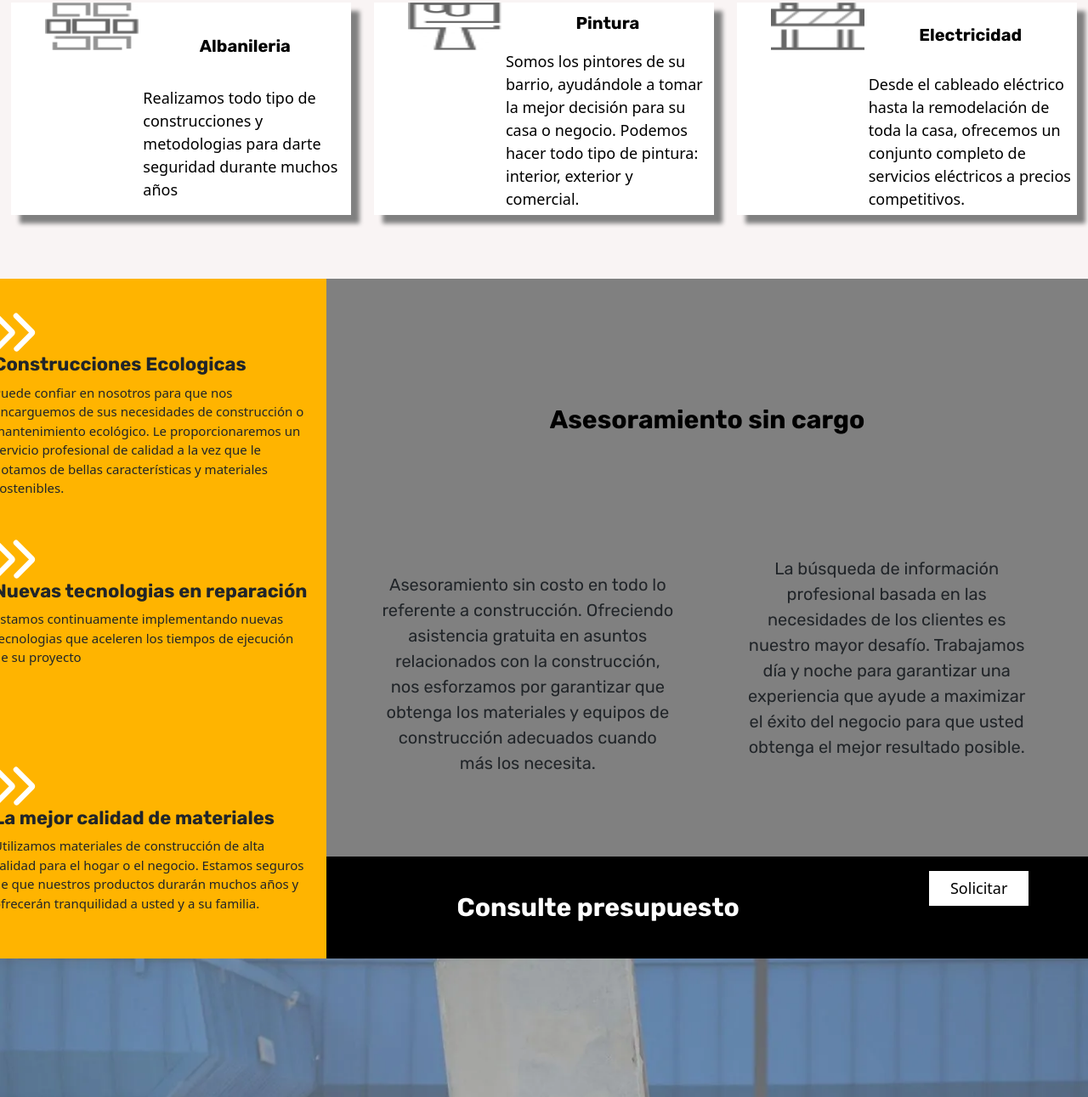
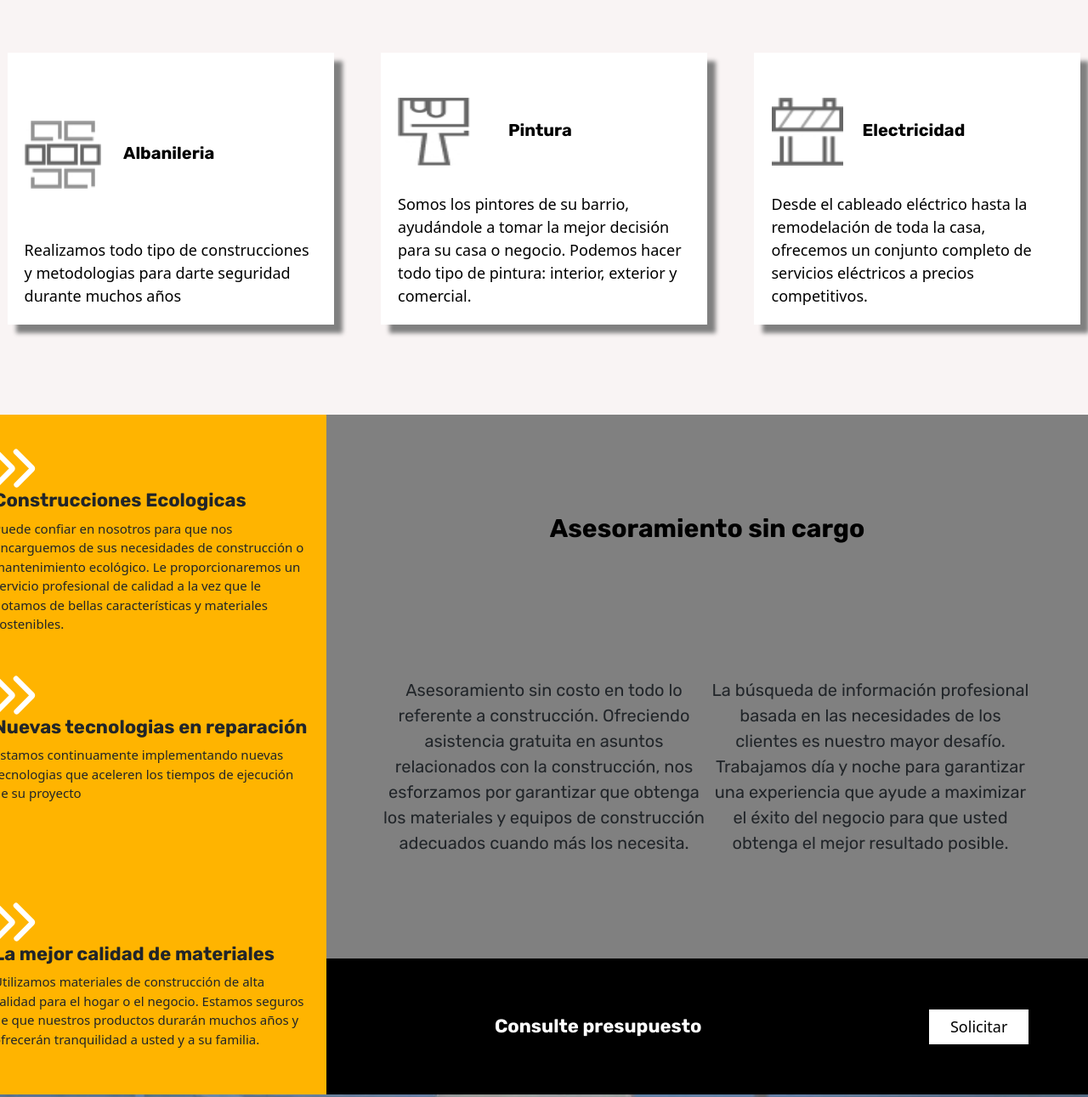
Before and after one commit to AleksanderUY/coder-proyect, a website: page index.html in a window 1280 px wide. Shown: the part 1272-2563 px from the top of the page at 85% size. Drawn offline with nearby package versions, Linux system fonts and the light colour scheme.

Commit message:
version3.7.2

```diff
--- a/components/_asesoramiento.scss
+++ b/components/_asesoramiento.scss
@@ -1,6 +1,5 @@
 @mixin infogris {
     @media screen and (min-width: 992px){
-
       width: 70vw;
       height: 100vh;
       display: flex;
@@ -9,17 +8,26 @@
       justify-content: space-between;
     }
     width: 100vw;
-    height: 150vh;
+    height: 120vh;
     display: flex;
     flex-direction: column;
     justify-content: space-between;
     align-items: center;
-    h2 {
+
+    .asesoramiento__titulo {
+      @media screen and (min-width: 992px) {
+        font-family: $texto-fuente;
+        font-weight: 700;
+        font-size: 30px;
+        width: 60vw;
+        height: 10vh;
+      }
       font-family: $texto-fuente;
       font-weight: 700;
       font-size: 30px;
       padding: 5%;
-
+      width: 60vw;
+      height: 10vh;
     }
   }
     .informacionHome__asesoramiento {
@@ -33,55 +41,54 @@
       @mixin parrafos {
         @media screen and (min-width: 992px){
           width: 60vw;
+          height: 40vh;
           display: flex;
           flex-direction: row;
           align-items: center;
-          justify-content: space-around;
+          justify-content: space-between;
         }
           display: flex;
           flex-direction: column;
           align-items: center;
-          justify-content: space-evenly;
-          height: 60vh;
+          justify-content: space-around;
+          height: 65vh;
           width: 100vw; }
           @mixin parrafo1 {
             @media screen and (min-width: 992px){
-              display: inline-flex;
-              width: 30vw;
-              height: 250px;
+              display: flex;
+              padding: 0;
+              margin: 0;
+              width: 50vw;
+              height: 40vh;
               font-family: "Rubik";
               font-size: 20px;
               font-weight: 400;
-              padding-right: 5%;
             }
-            width: 349px;
-            height: 40vh;
+            width: 95vw;
+            height: 30vh;
             font-family: $texto-fuente;
             font-weight: 400;
             font-size: larger;
-            height: 50vh;
             text-align: center;
             flex-direction: row;
             justify-content: center;
             align-items: center; }
           @mixin parrafo2 {
             @media screen and (min-width: 992px){
-              display: inline-flex;
-              width: 30vw;
-              height: 250px;
-              font-family: "Rubik";
+              display: flex;
+              width: 50vw;
+              height: 40vh;
+              font-family: $texto-fuente;
               font-size: 20px;
               font-weight: 400;
-              padding-left: 5%;
+              padding: 0;
+              margin: 0;
             }
-            width: 349px;
-            height: 40vh;
+            width: 95vw;
+            height: 30vh;
             font-family: $texto-fuente;
             font-size: larger;
             font-weight: 400;
-            height: 50vh;
-            margin-top: 15%;
-            padding-bottom: 20%;
             text-align: center;
             flex-direction: row;
             justify-content: center;
@@ -90,7 +97,7 @@
                 @media screen and (min-width: 992px){
                   background-color: black;
                   width: 70vw;
-                  height: 15vh;
+                  height: 20vh;
                   display: flex;
                   flex-direction: row;
                   justify-content: space-around;
@@ -99,7 +106,7 @@
                 }
                 background-color: black;
                 width: 100vw;
-                height: 30vh;
+                height: 25vh;
                 display: flex;
                 flex-direction: column;
                 justify-content: space-around;
@@ -135,6 +142,7 @@
                       justify-content: center;
                       align-items: center;
                       padding: 7px 25px;
+                      margin-top: 5%;
                     }
                     background-color: white;
                     color: black;
--- a/components/_global.scss
+++ b/components/_global.scss
@@ -66,14 +66,26 @@ $color-oscuro:black;
   margin-top: 5%;
 }
 @mixin caja {
-    width: 90vw;
-    height: 30vh;
+  @media screen and (min-width: 992px) {
+    width: 30vw;
+    height: 40vh;
     display: flex;
     justify-content: center;
     flex-direction: column;
     align-items: flex-start;
     background-color: white;
     box-shadow: 10px 10px 5px grey;
+    padding: 5%;
+  }
+    width: 90vw;
+    height: 35vh;
+    display: flex;
+    justify-content: center;
+    flex-direction: column;
+    align-items: flex-start;
+    background-color: white;
+    box-shadow: 10px 10px 5px grey;
+    padding: 5%;
 }
 
 @mixin boton {
@@ -108,6 +120,7 @@ $color-oscuro:black;
       background-color: darkgrey;
       padding: 0;
       margin: 0;
+      width: 100vw;
       overflow-x: hidden;
       p {
         margin: 0;
--- a/index.html
+++ b/index.html
@@ -54,49 +54,55 @@
 </main>
 <section class="serviciosHome">
 <a class="serviciosHome__obrasEnYeso" href="servicios.html">
-  <img class="obras__imagen" src="./image/pagina principal/icono_ObrasEnYeso.jpg" width="90px" height="80px" alt="">
+
   <div class="serviciosdata">
+    <img class="obras__imagen" src="./image/pagina principal/icono_ObrasEnYeso.jpg" width="90px" height="80px" alt="">
     <h2 class="obrasEnYeso__titulo">Obras en Yeso</h2>
-    <p class="obrasEnYeso__info">Ofrecemos una amplia gama de trabajos en yeso, incluyendo yeso decorativo, yeso arquitectónico y estuco.</p></div>
+</div>
+<p class="obrasEnYeso__info">Ofrecemos una amplia gama de trabajos en yeso, incluyendo yeso decorativo, yeso arquitectónico y estuco.</p>
 </a>
 <a class="serviciosHome__obrasEnYeso" href="servicios.html">
-  <img class="obras__imagen" src="./image/pagina principal/icono_Mantenimiento.jpg" width="90px" height="80px" alt="icono mantenimiento">
   <div class="serviciosdata">
+    <img class="obras__imagen" src="./image/pagina principal/icono_Mantenimiento.jpg" width="90px" height="80px" alt="icono mantenimiento">
     <h2 class="obrasEnYeso__titulo">Mantenimiento y reparación</h2>
-    <p class="obrasEnYeso__info">Realizamos todo tipo de mantenimiento para el hogar y las empresas, desde revisiones hasta grandes reformas.</p>
 </div>
+<p class="obrasEnYeso__info">Realizamos todo tipo de mantenimiento para el hogar y las empresas, desde revisiones hasta grandes reformas.</p>
 </a>
 <a class="serviciosHome__obrasEnYeso" href="servicios.html">
+  <div class="serviciosdata">
   <img class="obras__imagen" src="./image/pagina principal/icono_Demoliciones.jpg" width="90px" height="80px" alt="icono Demoliciones">
-  <div class="serviciosdata">
   <h2 class="obrasEnYeso__titulo">Demoliciones</h2>
-  <p class="obrasEnYeso__info">Demolemos cualquier estructura (casas, tiendas, garajes, etc.) para dar paso a nuevos desarrollos, incluyendo la demolición de propiedades antiguas.</p></div></div>
+</div>
+<p class="obrasEnYeso__info">Demolemos cualquier estructura (casas, tiendas, garajes, etc.) para dar paso a nuevos desarrollos, incluyendo la demolición de propiedades antiguas.</p>
 </a>
 
 
 
 <a class="serviciosHome__obrasEnYeso" href="servicios.html">
-  <img class="obras__imagen" src="./image/pagina principal/icono_Albañileria.jpg" width="90px" height="80px" alt="icono Albañileria">
+
   <div class="serviciosdata">
+    <img class="obras__imagen" src="./image/pagina principal/icono_Albañileria.jpg" width="90px" height="80px" alt="icono Albañileria">
   <h2 class="obrasEnYeso__titulo">Albanileria</h2>
-  <p class="obrasEnYeso__info">Realizamos todo tipo de construcciones y metodologias para darte seguridad durante muchos años</p>
+
 </div>
+<p class="obrasEnYeso__info">Realizamos todo tipo de construcciones y metodologias para darte seguridad durante muchos años</p>
 </a>
 
 <a class="serviciosHome__obrasEnYeso" href="servicios.html">
-  <img class="obras__imagen" src="./image/pagina principal/icono_Pintura.jpg" width="90px" height="80px" alt="icono Pintura">
+
   <div class="serviciosdata">
+    <img class="obras__imagen" src="./image/pagina principal/icono_Pintura.jpg" width="90px" height="80px" alt="icono Pintura">
   <h2 class="obrasEnYeso__titulo">Pintura</h2>
-  <p class="obrasEnYeso__info">Somos los pintores de su barrio, ayudándole a tomar la mejor decisión para su casa o negocio. Podemos hacer todo tipo de pintura: interior, exterior y comercial.</p>
 </div>
+<p class="obrasEnYeso__info">Somos los pintores de su barrio, ayudándole a tomar la mejor decisión para su casa o negocio. Podemos hacer todo tipo de pintura: interior, exterior y comercial.</p>
 </a>
 
 <a class="serviciosHome__obrasEnYeso" href="servicios.html">
-  <img class="obras__imagen" src="./image/pagina principal/icono_Electricidad.jpg" width="90px" height="80px" alt="icono_Electricidad">
   <div class="serviciosdata">
+    <img class="obras__imagen" src="./image/pagina principal/icono_Electricidad.jpg" width="90px" height="80px" alt="icono_Electricidad">
    <h2 class="obrasEnYeso__titulo">Electricidad</h2>
-   <p class="obrasEnYeso__info">Desde el cableado eléctrico hasta la remodelación de toda la casa, ofrecemos un conjunto completo de servicios eléctricos a precios competitivos.</p>
   </div>
+  <p class="obrasEnYeso__info">Desde el cableado eléctrico hasta la remodelación de toda la casa, ofrecemos un conjunto completo de servicios eléctricos a precios competitivos.</p>
 </a>
 </section>
 
--- a/pages/_index.scss
+++ b/pages/_index.scss
@@ -89,10 +89,13 @@
       display: grid;
       grid-template-columns: 1fr 1fr 1fr;
       grid-template-rows: 1fr 1fr;
+      gap: 3%;
       align-items: center;
       justify-items: center;
       width: 100vw;
-      height: 100vh;
+      height: 120vh;
+      padding-bottom: 5%;
+      padding-top: 5%;
       background-color: rgb(249, 244, 244);
       color: black;
     }
@@ -102,29 +105,35 @@
     align-items: center;
     justify-items: center;
     width: 100vw;
-    height: 200vh;
+    height: 240vh;
     background-color: #beb9b9;
     color: black;
     img {
-      @media screen and (min-width: 992px){}
-      width: 70vw;
-      height: 7vh;
+      @media screen and (min-width: 992px){
+        width: 10vw;
+        height: 10vh;
+        display: flex;
+        justify-content: center;
+        align-items: center;
+      }
+      width: 20vw;
+      height: 8vh;
       display: flex;
       justify-content: center;
       align-items: center;
-      margin-left: 10%;
     }
+
     .serviciosdata {
       @media screen and (min-width: 992px){
         margin: 0;
-        width: 400px;
-        height: 250px;
+        width: 250px;
+        height: 200px;
         display: flex;
-        flex-direction: column;
+        flex-direction: row;
         justify-content: center;
         align-items: center;
       }
-      width: 90vw;
+      width: 80vw;
       height: 40vh;
       margin: 0;
       display: flex;
@@ -132,10 +141,11 @@
       justify-content: center;
       align-items: center;
       h2 {
-        @media screen and (min-width: 992px){}
+        @media screen and (min-width: 992px){
+        }
         font-size: 20px;
         font-weight: 700;
-        width: 50vw;
+        width: 80vw;
         height: 5vh;
         font-family: "Rubik";
       display: flex;
@@ -168,8 +178,8 @@
       height: 250px;
       display: flex;
       justify-content: space-between;
-      flex-direction: row;
-      align-items: flex-start;
+      flex-direction: column;
+      align-items: center;
       background-color: white;
       box-shadow: 10px 10px 5px grey;}
     @include caja;
@@ -177,6 +187,8 @@
 .informacionHome {
   @media screen and (min-width: 992px){
     display: flex;
+    width: 100vw;
+    height: 100vh;
     flex-direction: row-reverse;
   }
   display: flex;
@@ -225,6 +237,7 @@
       padding-bottom: 30px;
       width: 100vw;
       height: 80vh;
+
     }
     display: flex;
     background: url(../image/imagen_fold_inicio.jpg);
@@ -276,7 +289,7 @@
     }
     background-color: lightslategrey;
     width: 100vw;
-    height: 120vh;
+    height: 150vh;
     font-size: 20px;
     display: flex;
     flex-direction: column;
@@ -313,6 +326,7 @@
       grid-template-rows: 1fr;
       align-items: center;
       gap: 3%;
+
     }
     display: grid;
     justify-items: center;
@@ -322,8 +336,8 @@
     grid-template-columns: 1fr;
     grid-template-rows: 1fr 1fr 1fr;
     align-content: center;
-    gap: 5%;
-    margin-bottom: 5%; }
+    gap: 4%;
+    padding-bottom: 5%; }
     .experiencia__card3:hover {
       transform: scale(1.2, 1.2);
       box-shadow: none;
@@ -342,12 +356,13 @@
     }
     background-color: white;
     width: 90vw;
-    height: 30vh;
+    height: 35vh;
     display: flex;
     flex-direction: column;
     align-items: center;
     justify-content: space-around;
-    box-shadow: 10px 10px 5px #535151; }
+    box-shadow: 10px 10px 5px #535151;
+   }
 
   .card3__imagen {
     @media screen and (min-width: 992px){
```
Also changed, not shown: components/_navbar.scss (+14 -6 lines), pages/_servicios.scss (+0 -7 lines), css/style.css.
